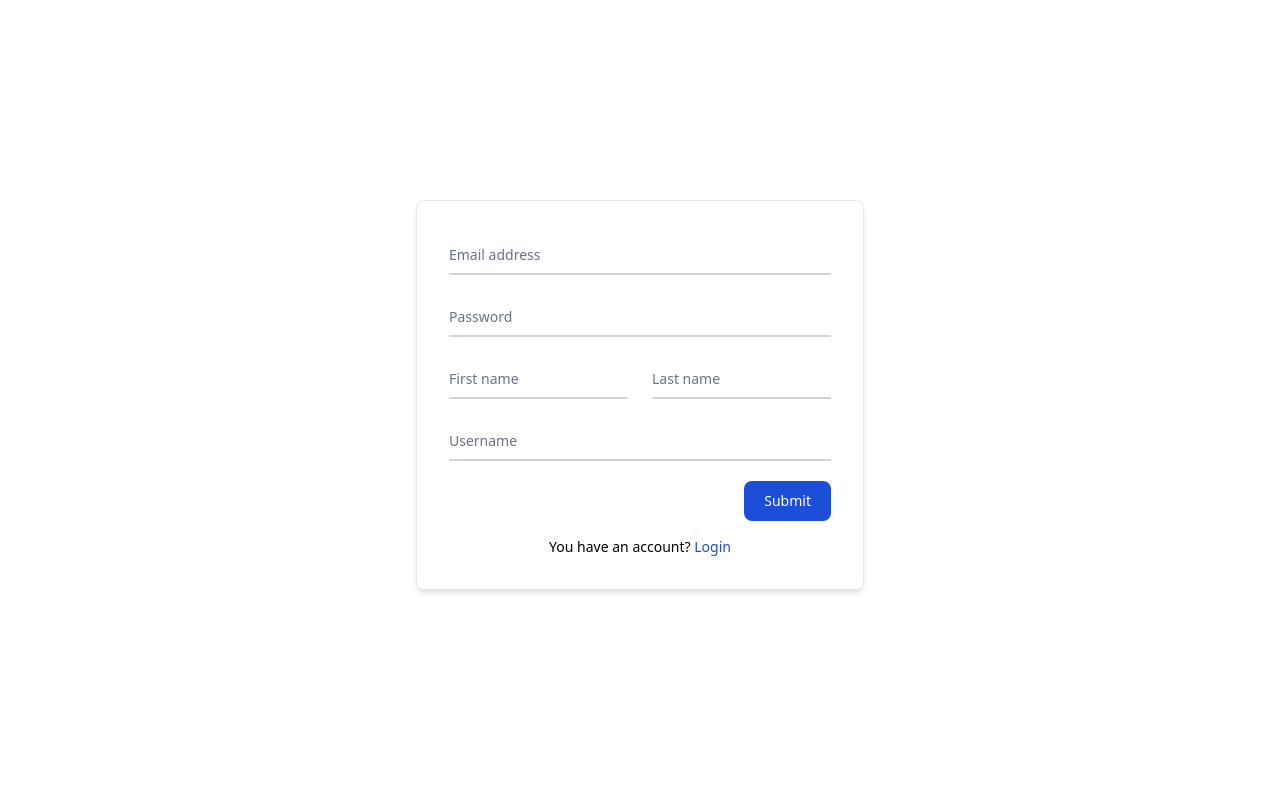
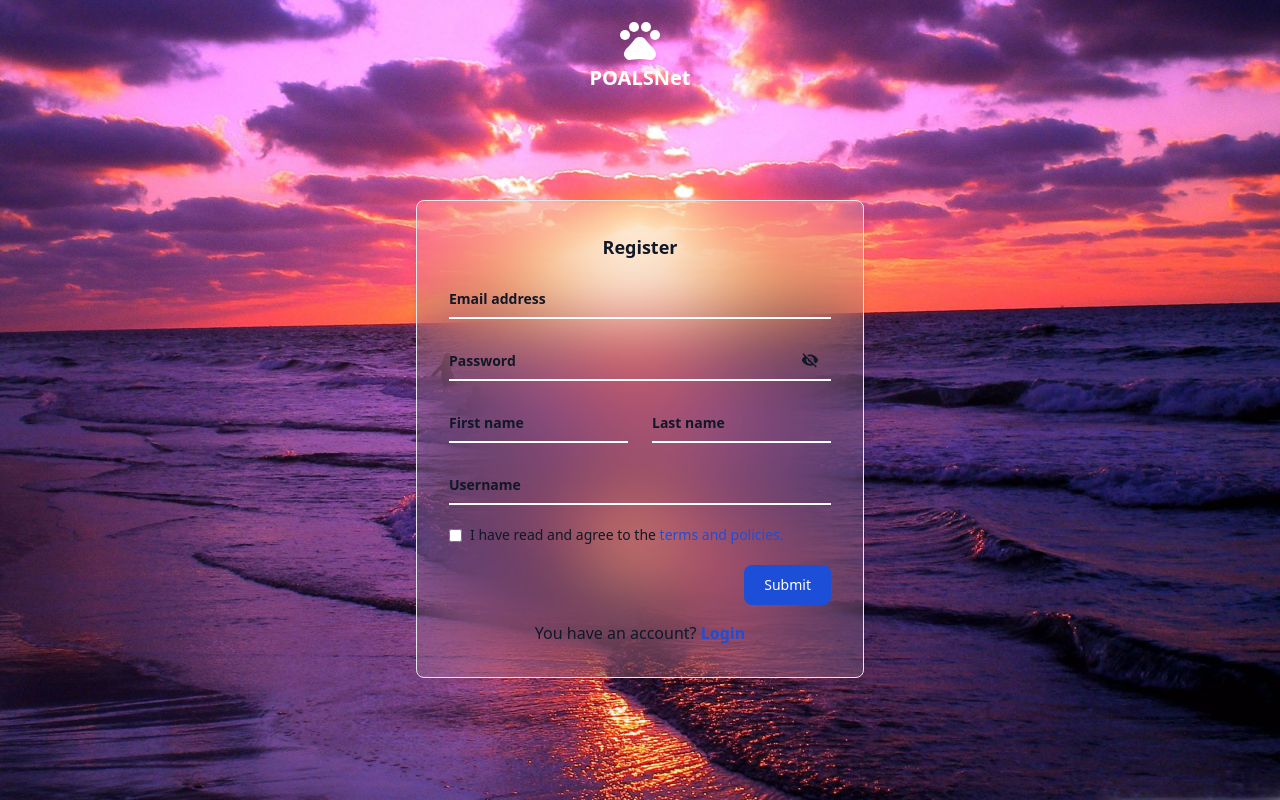
Before and after one commit to alper-demir/pet-owners-and-animal-lovers-social-network-client, a React (Create React App) app: page /register in a window 1280 px wide. Built offline with nearby package versions, Linux system fonts and the light colour scheme; no server answers.

Commit message:
Added styling, terms & conditions

```diff
--- a/src/pages/Auth/Login.jsx
+++ b/src/pages/Auth/Login.jsx
@@ -4,6 +4,8 @@ import { Link, useNavigate } from 'react-router-dom';
 import toast from "react-hot-toast";
 import useFetch from "../../helpers/useFetch";
 import loading from "../../asset/loading.gif"
+import { MdOutlinePets, MdVisibility, MdVisibilityOff } from 'react-icons/md';
+import "./auth.css"
 
 const Login = () => {
 
@@ -11,6 +13,7 @@ const Login = () => {
     const [email, setEmail] = useState("");
     const [password, setPassword] = useState("");
     const [buttonEnabled, setButtonEnabled] = useState(false);
+    const [showPassword, setShowPassword] = useState(false);
 
     const URL = process.env.REACT_APP_BASE_URL;
     const { isLoading } = useFetch();
@@ -50,21 +53,31 @@ const Login = () => {
     };
 
     return (
-        <div>
+        <div className="h-screen bg-img">
             {isLoading ? (
                 <div className="flex justify-center items-center mt-20"> <img src={loading} alt="" className="w-16 h-16" /> </div>
             ) : (
-                <>
+                <div>
+                    <div className="flex justify-center flex-col items-center pt-4 font-bold text-white">
+                        <MdOutlinePets className='text-5xl' title='POALSNet' />
+                        <span className="text-xl">POALSNet</span>
+                    </div>
                     <div className="fixed top-1/4 w-full max-sm:p-4">
-                        <form className="max-w-md mx-auto border p-8 text-sm rounded-lg shadow-md" onSubmit={handleLogin}>
+                        <form className="max-w-md mx-auto border p-8 text-sm rounded-lg shadow-md bg-white bg-opacity-10 backdrop-blur-2xl text-gray-900 max-sm:text-white" onSubmit={handleLogin}>
+                            <div className="text-center mb-4">
+                                <span className="font-semibold text-lg">Login</span>
+                            </div>
                             <div className="relative z-0 w-full mb-5 group">
-                                <input type="email" name="floating_email" id="floating_email" className="block py-2.5 px-0 w-full text-gray-900 bg-transparent border-0 border-b-2 border-gray-300 appearance-none dark:border-gray-600 dark:focus:border-blue-500 focus:outline-none focus:ring-0 focus:border-blue-600 peer" placeholder=" " required onChange={handleEmail} />
-                                <label htmlFor="floating_email" className="peer-focus:font-medium absolute dark:text-gray-400 duration-300 transform -translate-y-6 scale-75 top-3 -z-10 origin-[0] peer-focus:start-0 rtl:peer-focus:translate-x-1/4 rtl:peer-focus:left-auto peer-focus:text-blue-600 peer-focus:dark:text-blue-500 peer-placeholder-shown:scale-100 peer-placeholder-shown:translate-y-0 peer-focus:scale-75 peer-focus:-translate-y-6">Email address</label>
+                                <input type="email" name="floating_email" id="floating_email" className="block py-2.5 px-0 w-full text-gray-900 bg-transparent border-0 border-b-2 appearance-none border-white focus:outline-none focus:ring-0 focus:border-blue-600 peer" placeholder=" " required onChange={handleEmail} />
+                                <label htmlFor="floating_email" className="peer-focus:font-medium absolute font-semibold duration-300 transform -translate-y-6 scale-75 top-3 -z-10 origin-[0] peer-focus:start-0 rtl:peer-focus:translate-x-1/4 rtl:peer-focus:left-auto peer-focus:text-blue-600 peer-placeholder-shown:scale-100 peer-placeholder-shown:translate-y-0 peer-focus:scale-75 peer-focus:-translate-y-6">Email address</label>
                             </div>
 
                             <div className="relative z-0 w-full mb-5 group">
-                                <input type="password" name="floating_password" id="floating_password" className="block py-2.5 px-0 w-full text-gray-900 bg-transparent border-0 border-b-2 border-gray-300 appearance-none dark:border-gray-600 dark:focus:border-blue-500 focus:outline-none focus:ring-0 focus:border-blue-600 peer" placeholder=" " required onChange={handlePassword} />
-                                <label htmlFor="floating_password" className="peer-focus:font-medium absolute dark:text-gray-400 duration-300 transform -translate-y-6 scale-75 top-3 -z-10 origin-[0] peer-focus:start-0 rtl:peer-focus:translate-x-1/4 peer-focus:text-blue-600 peer-focus:dark:text-blue-500 peer-placeholder-shown:scale-100 peer-placeholder-shown:translate-y-0 peer-focus:scale-75 peer-focus:-translate-y-6">Password</label>
+                                <input type={showPassword ? "text" : "password"} name="floating_password" id="floating_password" className="block py-2.5 px-0 w-full text-gray-900 bg-transparent border-0 border-b-2 appearance-none border-white focus:outline-none focus:ring-0 focus:border-blue-600 peer" placeholder=" " required onChange={handlePassword} />
+                                <label htmlFor="floating_password" className="peer-focus:font-medium absolute font-semibold duration-300 transform -translate-y-6 scale-75 top-3 -z-10 origin-[0] peer-focus:start-0 rtl:peer-focus:translate-x-1/4 peer-focus:text-blue-600 peer-placeholder-shown:scale-100 peer-placeholder-shown:translate-y-0 peer-focus:scale-75 peer-focus:-translate-y-6">Password</label>
+                                <div className="absolute inset-y-0 right-0 flex items-center pr-3 cursor-pointer text-lg" onClick={() => setShowPassword(!showPassword)}>
+                                    {showPassword ? <MdVisibility /> : <MdVisibilityOff />}
+                                </div>
                             </div>
 
                             <div className="flex justify-end my-2">
@@ -80,7 +93,7 @@ const Login = () => {
                             </div>
                         </form>
                     </div>
-                </>
+                </div>
             )}
         </div>
     )
--- a/src/pages/Auth/Register.jsx
+++ b/src/pages/Auth/Register.jsx
@@ -1,7 +1,9 @@
 import axios from "axios";
 import { useState } from "react"
 import { toast } from 'react-hot-toast';
+import { MdOutlinePets, MdVisibility, MdVisibilityOff } from "react-icons/md";
 import { Link, useNavigate } from "react-router-dom";
+import "./auth.css"
 
 const Register = () => {
 
@@ -10,14 +12,34 @@ const Register = () => {
     const [firstName, setFirstName] = useState("");
     const [lastName, setLastName] = useState("");
     const [username, setUsername] = useState("");
+    const [showPassword, setShowPassword] = useState(false); // State to control password visibility
+    const [passwordError, setPasswordError] = useState(""); // State to manage password error message
+    const [acceptTermsError, setAcceptTermsError] = useState("");
+    const [acceptTerms, setAcceptTerms] = useState(false); // Kullanıcı sözleşmesini kabul etme durumu
 
     const URL = process.env.REACT_APP_BASE_URL;
     const navigate = useNavigate();
 
+    // Function to check password constraints
+    const isPasswordValid = (password) => {
+        return password.length >= 12 && /[A-Z]/.test(password);
+    };
+
     const handleRegister = async (e) => {
-        if (email && password && firstName && lastName && username) {
-
         e.preventDefault();
+        if (!isPasswordValid(password)) {
+            setPasswordError("Password must be at least 12 characters long and contain at least 1 uppercase letter");
+        } else {
+            setPasswordError("");
+        }
+        if (!acceptTerms) {
+            setAcceptTermsError("Please accept the terms and conditions.");
+            return;
+        }
+        else {
+            setAcceptTermsError("");
+        }
+        if (email && password && firstName && lastName && username && acceptTerms && isPasswordValid(password)) {
             const register = await axios.post(`${URL}/register`, { email, password, firstName, lastName, username });
             if (register.data.status === "error") {
                 toast.error(register.data.message)
@@ -25,43 +47,61 @@ const Register = () => {
                 toast.success(register.data.message)
                 navigate("/login")
             }
-        } else {
-            toast.error("Please check fields")
         }
     }
 
     return (
+        <div className="h-screen bg-red-500 bg-img">
+            <div className="flex justify-center flex-col items-center pt-4 font-bold text-white">
+                <MdOutlinePets className='text-5xl' title='POALSNet' />
+                <span className="text-xl">POALSNet</span>
+            </div>
             <div className="fixed top-1/4 w-full max-sm:p-4">
-            <form class="max-w-md mx-auto border p-8 rounded-lg shadow-md text-sm" onSubmit={handleRegister}>
-                <div class="relative z-0 w-full mb-5 group">
-                    <input type="email" name="floating_email" id="floating_email" class="block py-2.5 px-0 w-full text-sm text-gray-900 bg-transparent border-0 border-b-2 border-gray-300 appearance-none dark:text-white dark:border-gray-600 dark:focus:border-blue-500 focus:outline-none focus:ring-0 focus:border-blue-600 peer" placeholder=" " required onChange={(e) => setEmail(e.target.value)} />
-                    <label for="floating_email" class="peer-focus:font-medium absolute text-sm text-gray-500 dark:text-gray-400 duration-300 transform -translate-y-6 scale-75 top-3 -z-10 origin-[0] peer-focus:start-0 rtl:peer-focus:translate-x-1/4 rtl:peer-focus:left-auto peer-focus:text-blue-600 peer-focus:dark:text-blue-500 peer-placeholder-shown:scale-100 peer-placeholder-shown:translate-y-0 peer-focus:scale-75 peer-focus:-translate-y-6">Email address</label>
+                <form class="max-w-md mx-auto border p-8 rounded-lg shadow-md text-sm bg-white bg-opacity-10 backdrop-blur-2xl text-gray-900 max-sm:text-white" onSubmit={handleRegister}>
+                    <div className="text-center mb-4">
+                        <span className="font-semibold text-lg">Register</span>
                     </div>
                     <div class="relative z-0 w-full mb-5 group">
-                    <input type="password" name="floating_password" id="floating_password" class="block py-2.5 px-0 w-full text-sm text-gray-900 bg-transparent border-0 border-b-2 border-gray-300 appearance-none dark:text-white dark:border-gray-600 dark:focus:border-blue-500 focus:outline-none focus:ring-0 focus:border-blue-600 peer" placeholder=" " required onChange={(e) => setPassword(e.target.value)} />
-                    <label for="floating_password" class="peer-focus:font-medium absolute text-sm text-gray-500 dark:text-gray-400 duration-300 transform -translate-y-6 scale-75 top-3 -z-10 origin-[0] peer-focus:start-0 rtl:peer-focus:translate-x-1/4 peer-focus:text-blue-600 peer-focus:dark:text-blue-500 peer-placeholder-shown:scale-100 peer-placeholder-shown:translate-y-0 peer-focus:scale-75 peer-focus:-translate-y-6">Password</label>
+                        <input type="email" name="floating_email" id="floating_email" class="block py-2.5 px-0 w-full text-sm text-gray-900 bg-transparent border-0 border-b-2 border-white appearance-none focus:outline-none focus:ring-0 focus:border-blue-600 peer" placeholder=" " required onChange={(e) => setEmail(e.target.value)} />
+                        <label for="floating_email" class="peer-focus:font-medium absolute text-sm font-semibold duration-300 transform -translate-y-6 scale-75 top-3 -z-10 origin-[0] peer-focus:start-0 rtl:peer-focus:translate-x-1/4 rtl:peer-focus:left-auto peer-focus:text-blue-600 peer-placeholder-shown:scale-100 peer-placeholder-shown:translate-y-0 peer-focus:scale-75 peer-focus:-translate-y-6">Email address</label>
                     </div>
+                    <div class="relative z-0 w-full mb-5 group">
+                        <input type={showPassword ? "text" : "password"} name="floating_password" id="floating_password" class="block py-2.5 px-0 pr-10 w-full text-sm text-gray-900 bg-transparent border-0 border-b-2 border-white appearance-none focus:outline-none focus:ring-0 focus:border-blue-600 peer" placeholder=" " required onChange={(e) => setPassword(e.target.value)} />
+                        <label for="floating_password" class="peer-focus:font-medium absolute text-sm font-semibold duration-300 transform -translate-y-6 scale-75 top-3 -z-10 origin-[0] peer-focus:start-0 rtl:peer-focus:translate-x-1/4 peer-focus:text-blue-600 peer-placeholder-shown:scale-100 peer-placeholder-shown:translate-y-0 peer-focus:scale-75 peer-focus:-translate-y-6">Password</label>
+                        <div className="absolute inset-y-0 right-0 flex items-center pr-3 cursor-pointer text-lg" onClick={() => setShowPassword(!showPassword)}>
+                            {showPassword ? <MdVisibility /> : <MdVisibilityOff />}
+                        </div>
+                    </div>
+                    {passwordError && <div className="text-red-500 text-xs italic font-semibold mb-6"><p>{passwordError}</p></div>}
                     <div class="grid md:grid-cols-2 md:gap-6">
                         <div class="relative z-0 w-full mb-5 group">
-                        <input type="text" name="floating_first_name" id="floating_first_name" class="block py-2.5 px-0 w-full text-sm text-gray-900 bg-transparent border-0 border-b-2 border-gray-300 appearance-none dark:text-white dark:border-gray-600 dark:focus:border-blue-500 focus:outline-none focus:ring-0 focus:border-blue-600 peer" placeholder=" " required onChange={(e) => setFirstName(e.target.value)} />
-                        <label for="floating_first_name" class="peer-focus:font-medium absolute text-sm text-gray-500 dark:text-gray-400 duration-300 transform -translate-y-6 scale-75 top-3 -z-10 origin-[0] peer-focus:start-0 rtl:peer-focus:translate-x-1/4 peer-focus:text-blue-600 peer-focus:dark:text-blue-500 peer-placeholder-shown:scale-100 peer-placeholder-shown:translate-y-0 peer-focus:scale-75 peer-focus:-translate-y-6">First name</label>
+                            <input type="text" name="floating_first_name" id="floating_first_name" class="block py-2.5 px-0 w-full text-sm text-gray-900 bg-transparent border-0 border-b-2 border-white appearance-none focus:outline-none focus:ring-0 focus:border-blue-600 peer" placeholder=" " required onChange={(e) => setFirstName(e.target.value)} />
+                            <label for="floating_first_name" class="peer-focus:font-medium absolute text-sm font-semibold duration-300 transform -translate-y-6 scale-75 top-3 -z-10 origin-[0] peer-focus:start-0 rtl:peer-focus:translate-x-1/4 peer-focus:text-blue-600 peer-placeholder-shown:scale-100 peer-placeholder-shown:translate-y-0 peer-focus:scale-75 peer-focus:-translate-y-6">First name</label>
                         </div>
                         <div class="relative z-0 w-full mb-5 group">
-                        <input type="text" name="floating_last_name" id="floating_last_name" class="block py-2.5 px-0 w-full text-sm text-gray-900 bg-transparent border-0 border-b-2 border-gray-300 appearance-none dark:text-white dark:border-gray-600 dark:focus:border-blue-500 focus:outline-none focus:ring-0 focus:border-blue-600 peer" placeholder=" " required onChange={(e) => setLastName(e.target.value)} />
-                        <label for="floating_last_name" class="peer-focus:font-medium absolute text-sm text-gray-500 dark:text-gray-400 duration-300 transform -translate-y-6 scale-75 top-3 -z-10 origin-[0] peer-focus:start-0 rtl:peer-focus:translate-x-1/4 peer-focus:text-blue-600 peer-focus:dark:text-blue-500 peer-placeholder-shown:scale-100 peer-placeholder-shown:translate-y-0 peer-focus:scale-75 peer-focus:-translate-y-6">Last name</label>
+                            <input type="text" name="floating_last_name" id="floating_last_name" class="block py-2.5 px-0 w-full text-sm text-gray-900 bg-transparent border-0 border-b-2 border-white appearance-none focus:outline-none focus:ring-0 focus:border-blue-600 peer" placeholder=" " required onChange={(e) => setLastName(e.target.value)} />
+                            <label for="floating_last_name" class="peer-focus:font-medium absolute text-sm font-semibold duration-300 transform -translate-y-6 scale-75 top-3 -z-10 origin-[0] peer-focus:start-0 rtl:peer-focus:translate-x-1/4 peer-focus:text-blue-600 peer-placeholder-shown:scale-100 peer-placeholder-shown:translate-y-0 peer-focus:scale-75 peer-focus:-translate-y-6">Last name</label>
                         </div>
                     </div>
                     <div class="relative z-0 w-full mb-5 group">
-                    <input type="username" name="floating_username" id="floating_username" class="block py-2.5 px-0 w-full text-sm text-gray-900 bg-transparent border-0 border-b-2 border-gray-300 appearance-none dark:text-white dark:border-gray-600 dark:focus:border-blue-500 focus:outline-none focus:ring-0 focus:border-blue-600 peer" placeholder=" " required onChange={(e) => setUsername(e.target.value)} />
-                    <label for="floating_username" class="peer-focus:font-medium absolute text-sm text-gray-500 dark:text-gray-400 duration-300 transform -translate-y-6 scale-75 top-3 -z-10 origin-[0] peer-focus:start-0 rtl:peer-focus:translate-x-1/4 peer-focus:text-blue-600 peer-focus:dark:text-blue-500 peer-placeholder-shown:scale-100 peer-placeholder-shown:translate-y-0 peer-focus:scale-75 peer-focus:-translate-y-6">Username</label>
+                        <input type="username" name="floating_username" id="floating_username" class="block py-2.5 px-0 w-full text-sm text-gray-900 bg-transparent border-0 border-b-2 border-white appearance-none focus:outline-none focus:ring-0 focus:border-blue-600 peer" placeholder=" " required onChange={(e) => setUsername(e.target.value)} />
+                        <label for="floating_username" class="peer-focus:font-medium absolute text-sm font-semibold duration-300 transform -translate-y-6 scale-75 top-3 -z-10 origin-[0] peer-focus:start-0 rtl:peer-focus:translate-x-1/4 peer-focus:text-blue-600 peer-placeholder-shown:scale-100 peer-placeholder-shown:translate-y-0 peer-focus:scale-75 peer-focus:-translate-y-6">Username</label>
                     </div>
+                    <div className="relative z-0 w-full mb-5 group">
+                        <label htmlFor="acceptTerms" className="flex items-center">
+                            <input type="checkbox" id="acceptTerms" name="acceptTerms" className="mr-2" checked={acceptTerms} onChange={(e) => setAcceptTerms(e.target.checked)} />
+                            <span className="text-sm">I have read and agree to the <Link to="/terms" target="_blank" className="text-blue-700 hover:underline dark:text-blue-500 underline-offset-2">terms and policies.</Link></span>
+                        </label>
+                    </div>
+                    {acceptTermsError && <div className="text-red-500 text-xs italic font-semibold mb-6"><p>{acceptTermsError}</p></div>}
                     <div className="flex justify-end my-2">
                         <button type="submit" class="text-white bg-blue-700 hover:bg-blue-800 focus:ring-4 focus:outline-none focus:ring-blue-300 font-medium rounded-lg text-sm w-full sm:w-auto px-5 py-2.5 text-center dark:bg-blue-600 dark:hover:bg-blue-700 dark:focus:ring-blue-800">Submit</button>
                     </div>
-                <div className="mt-4 text-center">
-                    <span>You have an account? <Link to="/login" className="text-blue-700 hover:underline dark:text-blue-500 underline-offset-2">Login</Link> </span>
+                    <div className="mt-4 text-center text-base max-sm:text-sm">
+                        <span>You have an account? <Link to="/login" className="text-blue-700 font-semibold hover:underline underline-offset-2">Login</Link> </span>
                     </div>
                 </form>
+            </div>
         </div>
     )
 }
--- /dev/null
+++ b/src/pages/Terms.jsx
@@ -0,0 +1,42 @@
+import React from 'react';
+
+const Terms = () => {
+    return (
+        <div className="max-w-3xl mx-auto mt-8 px-4">
+            <h2 className="text-2xl font-bold mb-4 text-center">Terms and Policies</h2>
+            <p className="text-sm text-gray-700 mb-4 text-center mt-10">
+                By signing up for POALSNet, you agree to abide by the following terms and policies:
+            </p>
+            <div className="text-sm text-gray-700 mt-5">
+                <ol className="list-decimal">
+                    <li className="mb-4">
+                        <span className="font-semibold">Scope of Service:</span> POALSNet is an online platform providing care and adoption services for pets. Through this platform, users can adopt pets, create adoption listings, receive care services, and access information and resources related to pets.
+                    </li>
+                    <li className="mb-4">
+                        <span className="font-semibold">Terms of Use:</span> By using the POALSNet platform, you agree to its terms of use. These terms define your rights and responsibilities regarding the use of the platform. Violation of the terms of use may result in suspension or termination of your account.
+                    </li>
+                    <li className="mb-4">
+                        <span className="font-semibold">Privacy Policy:</span> POALSNet implements a privacy policy to protect users' personal data. This policy determines how the information collected on the platform will be used and shared. By accepting the privacy policy, you consent to the processing of your personal data in accordance with this policy.
+                    </li>
+                    <li className="mb-4">
+                        <span className="font-semibold">Listings and Content:</span> Listings and content published on the POALSNet platform are created and shared by users. The accuracy and reliability of this content are the responsibility of the users. Content published on the platform is expected to comply with laws and societal norms. Violation may result in the removal of relevant content or the suspension of the user's account.
+                    </li>
+                    <li className="mb-4">
+                        <span className="font-semibold">Platform Security:</span> POALSNet takes necessary measures to ensure the security of the platform. However, users are also responsible for contributing to platform security by setting strong passwords and protecting access to their accounts. Failure to comply with account security measures may result in user liability.
+                    </li>
+                    <li className="mb-4">
+                        <span className="font-semibold">Limitation of Liability:</span> POALSNet is not liable for any damages or losses arising from content published on the platform or users' actions. Users acknowledge that they use the platform at their own risk and that POALSNet is not responsible for disputes or their consequences between users.
+                    </li>
+                    <li className="mb-4">
+                        <span className="font-semibold">Changes and Updates:</span> POALSNet reserves the right to update its terms of use and privacy policy from time to time. Updated terms and policies will be announced on the platform. Users are advised to regularly check for and accept these changes.
+                    </li>
+                    <li className="mb-4">
+                        <span className="font-semibold">Conclusions and Additional Information:</span> By using POALSNet, you agree to the above rules and policies. All activities on the platform are subject to these rules and policies. For further information on the use of POALSNet, you can utilize our contact information or help resources available on the platform.
+                    </li>
+                </ol>
+            </div>
+        </div>
+    );
+}
+
+export default Terms;
--- a/src/router.js
+++ b/src/router.js
@@ -16,6 +16,7 @@ import About from "./pages/About";
 import ForgotPassword from "./pages/Auth/ForgotPassword";
 import ResetPassword from "./pages/Auth/ResetPassword";
 import Home from "./pages/Home";
+import Terms from "./pages/Terms";
 
 const router = createBrowserRouter([
     {
@@ -25,6 +26,10 @@ const router = createBrowserRouter([
     {
         path: "register",
         element: <Register />
+    },
+    {
+        path: "terms",
+        element: <Terms />
     },
     {
         path: "reset-password",
```
Lines whose indentation alone changed are shown as unchanged.
